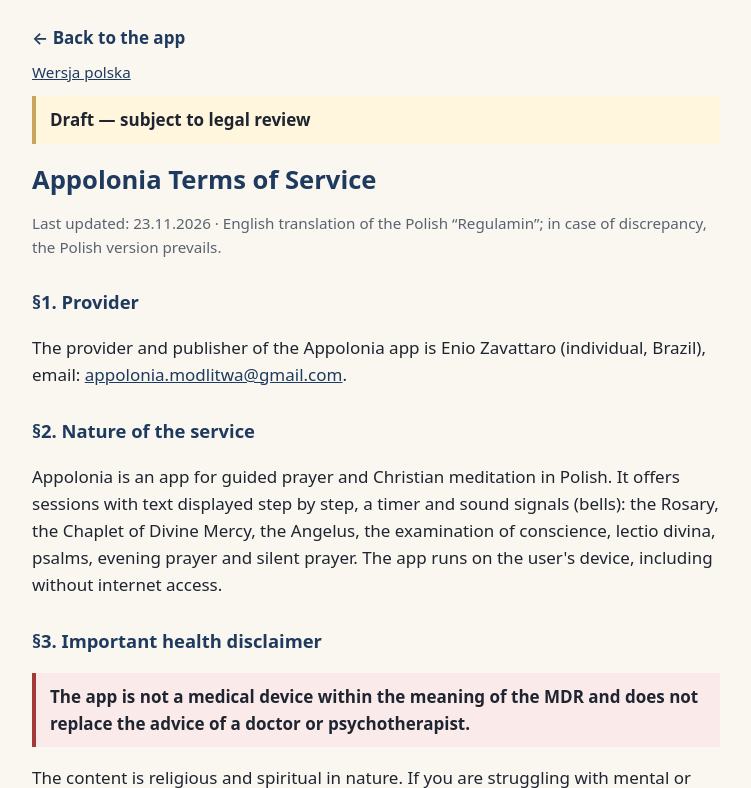
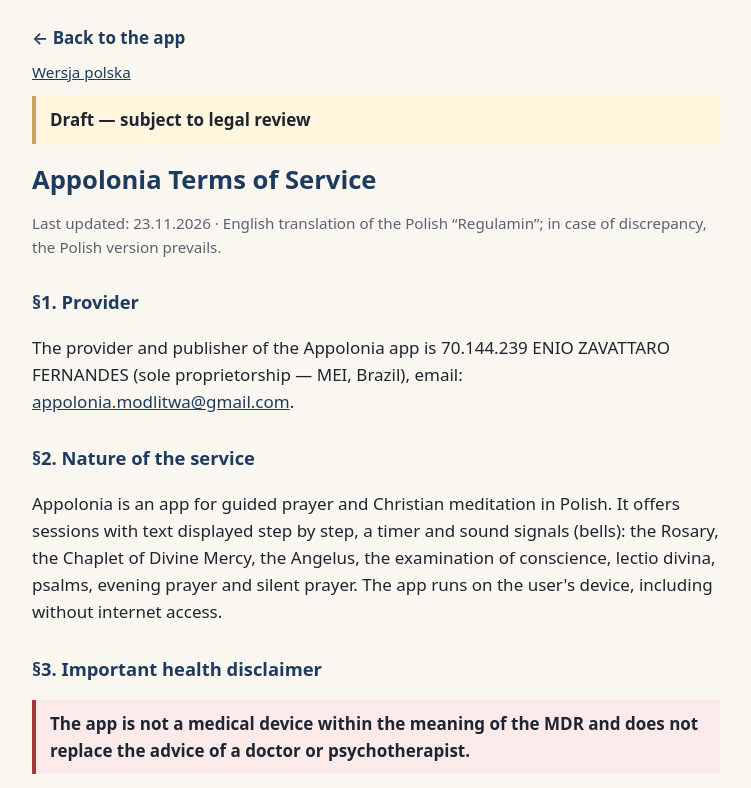
Before and after one commit to zavattaro/appolonia, a plain HTML site: page legal/en/terms.html in a window 1280 px wide. Shown: the top 788 px of the page, without its empty margins (264-1015 px from the left). Drawn offline with Linux system fonts and the light colour scheme.

Commit message:
Add files via upload

```diff
--- a/legal/en/terms.html
+++ b/legal/en/terms.html
@@ -33,7 +33,7 @@
   <p class="meta">Last updated: 23.11.2026 · English translation of the Polish “Regulamin”; in case of discrepancy, the Polish version prevails.</p>
 
   <h2>§1. Provider</h2>
-  <p>The provider and publisher of the Appolonia app is Enio Zavattaro (individual, Brazil), email: <a href="mailto:appolonia.modlitwa@gmail.com">appolonia.modlitwa@gmail.com</a>.</p>
+  <p>The provider and publisher of the Appolonia app is 70.144.239 ENIO ZAVATTARO FERNANDES (sole proprietorship — MEI, Brazil), email: <a href="mailto:appolonia.modlitwa@gmail.com">appolonia.modlitwa@gmail.com</a>.</p>
 
   <h2>§2. Nature of the service</h2>
   <p>Appolonia is an app for guided prayer and Christian meditation in Polish. It offers sessions with text displayed step by step, a timer and sound signals (bells): the Rosary, the Chaplet of Divine Mercy, the Angelus, the examination of conscience, lectio divina, psalms, evening prayer and silent prayer. The app runs on the user's device, including without internet access.</p>
@@ -82,7 +82,7 @@
   <p>We will inform users of changes to these Terms in the app with reasonable advance notice. These Terms are governed by <strong>Polish law</strong>. This does not deprive the consumer of the protection afforded by mandatory provisions of the law of the country of their habitual residence. Disputes are resolved by the court having jurisdiction under general rules.</p>
 
   <h2>§13. Contact</h2>
-  <p>Enio Zavattaro (individual, Brazil), email: <a href="mailto:appolonia.modlitwa@gmail.com">appolonia.modlitwa@gmail.com</a></p>
+  <p>70.144.239 ENIO ZAVATTARO FERNANDES (sole proprietorship — MEI, Brazil), email: <a href="mailto:appolonia.modlitwa@gmail.com">appolonia.modlitwa@gmail.com</a></p>
 
   <p><a class="back" href="../../index.html#/settings">← Back to the app</a></p>
 </main>
```
Also changed, not shown: legal/en/privacy.html (+2 -2 lines), legal/en/refund.html (+2 -2 lines).
